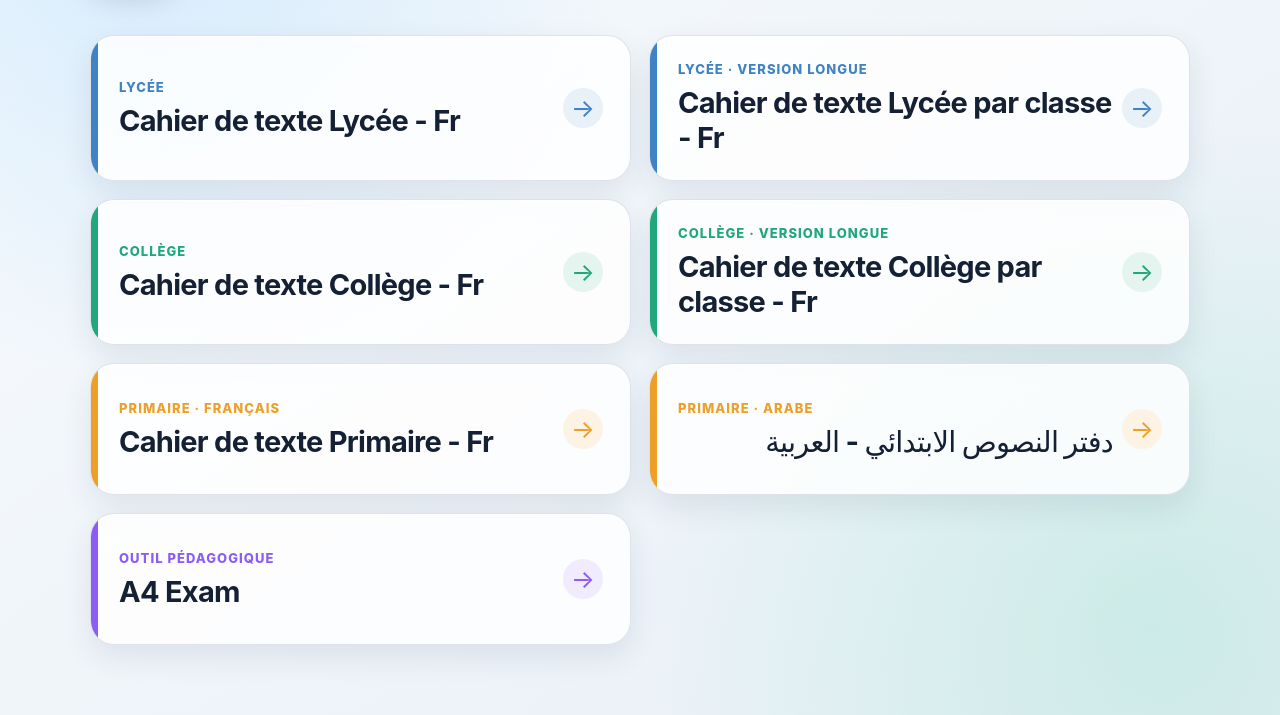
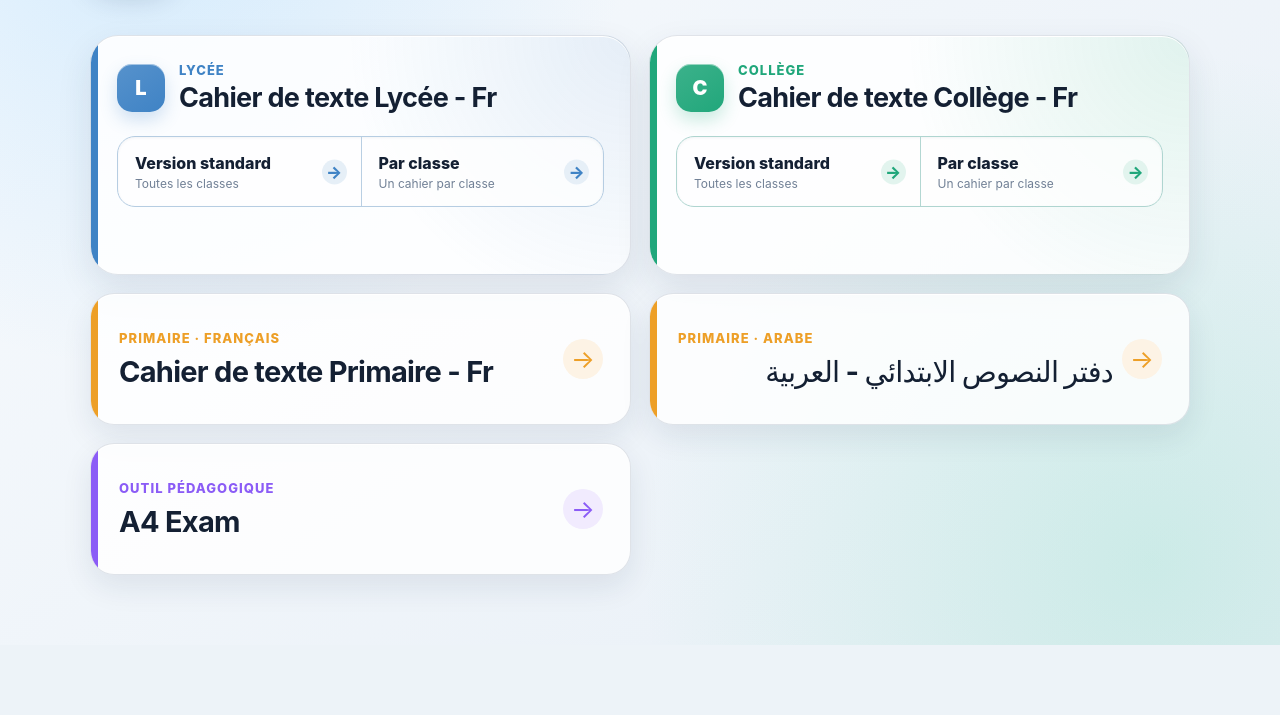
Before and after one commit to marixane/Emplois-du-temps-sept-oct, a plain HTML site: page index.html in a window 1280 px wide. Shown: the part 193-908 px from the top of the page. After the commit the page ends 838 px from the top, so only its background shows below. Drawn offline with Linux system fonts and the light colour scheme.

Commit message:
Regrouper les versions lycée et collège

```diff
--- a/index.html
+++ b/index.html
@@ -21,26 +21,49 @@
       </header>
 
       <section class="projects" aria-label="Projets d’emplois du temps">
-        <a class="project lycée" href="https://lyc-fr-sept-oct.a4exam.com/">
+        <article class="project-group lycée">
+          <div class="group-heading">
+            <span class="group-icon" aria-hidden="true">L</span>
+            <div>
               <span class="cycle">Lycée</span>
               <strong>Cahier de texte Lycée - Fr</strong>
-          <span class="arrow" aria-hidden="true">→</span>
+            </div>
+          </div>
+          <div class="group-choices">
+            <a href="https://lyc-fr-sept-oct.a4exam.com/">
+              <span>Version standard</span>
+              <small>Toutes les classes</small>
+              <span class="choice-arrow" aria-hidden="true">→</span>
             </a>
-        <a class="project lycée" href="https://lyc-long-fr-sept-oct.a4exam.com/">
-          <span class="cycle">Lycée · version longue</span>
-          <strong>Cahier de texte Lycée par classe - Fr</strong>
-          <span class="arrow" aria-hidden="true">→</span>
+            <a href="https://lyc-long-fr-sept-oct.a4exam.com/">
+              <span>Par classe</span>
+              <small>Un cahier par classe</small>
+              <span class="choice-arrow" aria-hidden="true">→</span>
             </a>
-        <a class="project collège" href="https://col-fr-sept-oct.a4exam.com/">
+          </div>
+        </article>
+
+        <article class="project-group collège">
+          <div class="group-heading">
+            <span class="group-icon" aria-hidden="true">C</span>
+            <div>
               <span class="cycle">Collège</span>
               <strong>Cahier de texte Collège - Fr</strong>
-          <span class="arrow" aria-hidden="true">→</span>
+            </div>
+          </div>
+          <div class="group-choices">
+            <a href="https://col-fr-sept-oct.a4exam.com/">
+              <span>Version standard</span>
+              <small>Toutes les classes</small>
+              <span class="choice-arrow" aria-hidden="true">→</span>
             </a>
-        <a class="project collège" href="https://col-long-fr-sept-oct.a4exam.com/">
-          <span class="cycle">Collège · version longue</span>
-          <strong>Cahier de texte Collège par classe - Fr</strong>
-          <span class="arrow" aria-hidden="true">→</span>
+            <a href="https://col-long-fr-sept-oct.a4exam.com/">
+              <span>Par classe</span>
+              <small>Un cahier par classe</small>
+              <span class="choice-arrow" aria-hidden="true">→</span>
             </a>
+          </div>
+        </article>
         <a class="project primaire" href="https://prim-fr-sept-oct.a4exam.com/">
           <span class="cycle">Primaire · français</span>
           <strong>Cahier de texte Primaire - Fr</strong>
--- a/styles.css
+++ b/styles.css
@@ -89,6 +89,123 @@ h1 {
   transition: transform .2s ease, box-shadow .2s ease, border-color .2s ease;
 }
 
+.project-group {
+  --accent: #3f83c5;
+  position: relative;
+  min-height: 240px;
+  overflow: hidden;
+  padding: 26px;
+  border: 1px solid rgba(70, 91, 117, .16);
+  border-radius: 28px;
+  background:
+    radial-gradient(circle at 100% 0, color-mix(in srgb, var(--accent) 13%, transparent), transparent 48%),
+    rgba(255, 255, 255, .86);
+  box-shadow: 0 14px 34px rgba(27, 49, 75, .1), inset 0 1px 0 white;
+}
+
+.project-group::before {
+  position: absolute;
+  inset: 0 auto 0 0;
+  width: 7px;
+  background: var(--accent);
+  content: "";
+}
+
+.project-group.collège { --accent: #20a77b; }
+
+.group-heading {
+  display: flex;
+  align-items: center;
+  gap: 14px;
+  margin-bottom: 22px;
+}
+
+.group-icon {
+  display: grid;
+  width: 48px;
+  height: 48px;
+  flex: 0 0 auto;
+  place-items: center;
+  border-radius: 15px;
+  background: linear-gradient(145deg, color-mix(in srgb, var(--accent) 88%, white), var(--accent));
+  box-shadow: 0 8px 17px color-mix(in srgb, var(--accent) 23%, transparent), inset 0 1px 0 rgba(255,255,255,.48);
+  color: white;
+  font-size: 20px;
+  font-weight: 900;
+}
+
+.group-heading .cycle { display: block; margin-bottom: 3px; }
+
+.group-heading strong {
+  display: block;
+  font-size: clamp(20px, 2.5vw, 27px);
+  letter-spacing: -.025em;
+}
+
+.group-choices {
+  display: grid;
+  grid-template-columns: repeat(2, minmax(0, 1fr));
+  overflow: hidden;
+  border: 1px solid color-mix(in srgb, var(--accent) 24%, #dce4eb);
+  border-radius: 18px;
+  background: rgba(255,255,255,.72);
+  box-shadow: inset 0 1px 3px rgba(20, 42, 67, .05);
+}
+
+.group-choices a {
+  position: relative;
+  min-width: 0;
+  padding: 16px 39px 15px 17px;
+  color: #142033;
+  text-decoration: none;
+  transition: background .2s ease, transform .2s ease;
+}
+
+.group-choices a + a { border-left: 1px solid color-mix(in srgb, var(--accent) 22%, #dce4eb); }
+
+.group-choices a:hover,
+.group-choices a:focus-visible {
+  z-index: 1;
+  background: color-mix(in srgb, var(--accent) 10%, white);
+  outline: 2px solid color-mix(in srgb, var(--accent) 48%, white);
+  outline-offset: -2px;
+}
+
+.group-choices a > span:first-child {
+  display: block;
+  font-size: 16px;
+  font-weight: 850;
+}
+
+.group-choices small {
+  display: block;
+  overflow: hidden;
+  margin-top: 3px;
+  color: #718096;
+  font-size: 12px;
+  text-overflow: ellipsis;
+  white-space: nowrap;
+}
+
+.choice-arrow {
+  position: absolute;
+  top: 50%;
+  right: 14px;
+  display: grid;
+  width: 25px;
+  height: 25px;
+  place-items: center;
+  transform: translateY(-50%);
+  border-radius: 50%;
+  background: color-mix(in srgb, var(--accent) 13%, white);
+  color: var(--accent);
+  font-size: 17px;
+  font-weight: 800;
+  transition: transform .2s ease;
+}
+
+.group-choices a:hover .choice-arrow { transform: translate(3px, -50%); }
+
 .project::before {
   position: absolute;
   inset: 0 auto 0 0;
@@ -147,4 +264,10 @@ h1 {
   .hero-icon { width: 62px; height: 62px; border-radius: 18px; font-size: 31px; }
   .projects { grid-template-columns: 1fr; }
   .project { min-height: 112px; }
+  .project-group { min-height: 0; padding: 22px; }
+  .group-choices { grid-template-columns: 1fr; }
+  .group-choices a + a {
+    border-top: 1px solid color-mix(in srgb, var(--accent) 22%, #dce4eb);
+    border-left: 0;
+  }
 }
```
Lines whose indentation alone changed are shown as unchanged.
